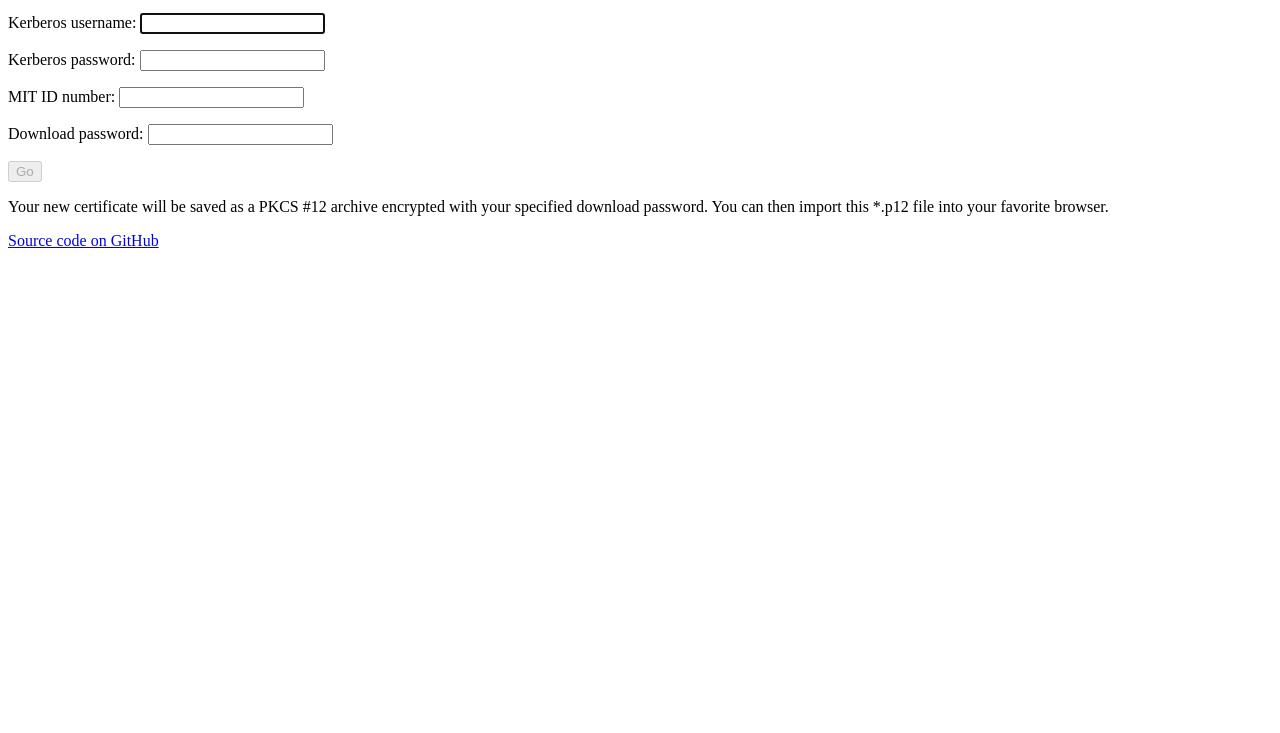
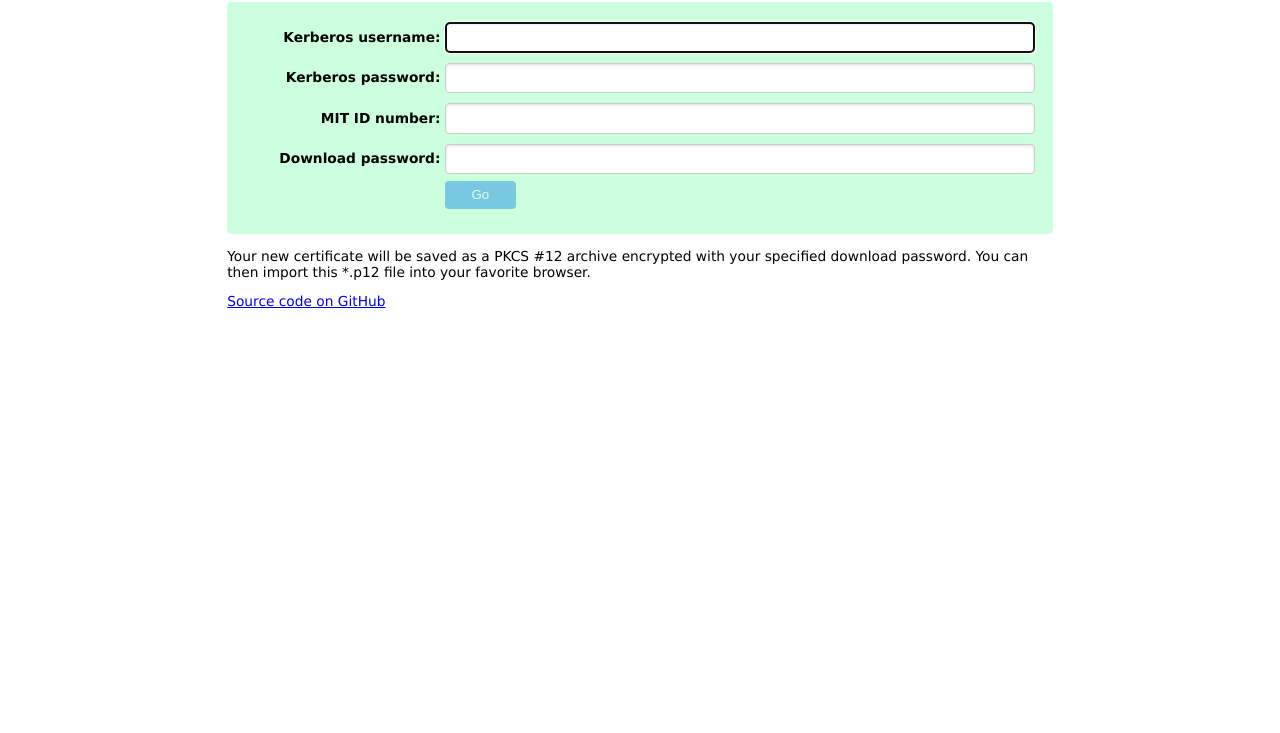
Before and after one commit to sipb/certassist, a website built with webpack: page web/index.html in a window 1280 px wide. Shown: the part 67-800 px from the top of the page. Built offline with nearby package versions, Linux system fonts and the light colour scheme; what node-forge would draw is missing.

Commit message:
Add some styling
Signed-off-by: Anders Kaseorg <andersk@mit.edu>

```diff
--- /dev/null
+++ b/web/certassist.css
@@ -0,0 +1,71 @@
+body {
+    font-family: "Lucida Grande", Arial, sans-serif;
+    font-size: 86%;
+    margin-left: auto;
+    margin-right: auto;
+    max-width: 60em;
+    padding: 0 1.5em;
+}
+
+form {
+    background-color: #ccffdd;
+    border-radius: .3em;
+    padding: 1em;
+}
+
+.control {
+    margin: .25em 0;
+    position: relative;
+}
+
+label {
+    display: inline-block;
+    text-align: right;
+    font-weight: bold;
+    width: 25%;
+    box-sizing: border-box;
+}
+
+input[type="text"],
+input[type="password"] {
+    margin: 0.25em 0;
+    padding: .5em .6em;
+    border: 1px solid #ccc;
+    border-radius: .3em;
+    box-shadow: inset 0 1px 3px #ddd;
+    width: 74%;
+    box-sizing: border-box;
+}
+
+input[type="submit"] {
+    background-color: #0078e7;
+    color: #fff;
+    padding: .5em 2em;
+    border: transparent;
+    border-radius: .3em;
+    cursor: pointer;
+}
+
+input[type="submit"]:disabled {
+    opacity: .4;
+    cursor: not-allowed;
+}
+
+#status:not(:empty) {
+    background-color: #eeffee;
+    padding: .5em .6em;
+    border-radius: .3em;
+}
+
+@media(max-width: 42em) {
+    label {
+        display: block;
+        text-align: left;
+        width: 100%;
+    }
+
+    input[type="text"],
+    input[type="password"] {
+        width: 100%;
+    }
+}
--- a/web/index.html
+++ b/web/index.html
@@ -2,21 +2,38 @@
 <html>
   <head>
     <meta charset="UTF-8" />
+    <link rel="stylesheet" href="certassist.css" />
+    <meta name="viewport" content="width=device-width, initial-scale=1" />
     <title>CertAssist</title>
   </head>
   <body>
     <h1>Get an MIT certificate</h1>
     <form id="form">
-      <p><label>Kerberos username: <input type="text" id="login"></label></p>
-      <p><label>Kerberos password: <input type="password" id="password"></label></p>
-      <p><label>MIT ID number: <input type="text" id="mitid"></label></p>
-      <p><label>Download password: <input type="password" id="downloadpassword"></label></p>
-      <p><input type="submit" id="submit" value="Go" disabled="disabled"></p>
+      <div class="control">
+        <label for="login">Kerberos username:</label>
+        <input type="text" id="login">
+      </div>
+      <div class="control">
+        <label for="password">Kerberos password:</label>
+        <input type="password" id="password">
+      </div>
+      <div class="control">
+        <label for="mitid">MIT ID number:</label>
+        <input type="text" id="mitid"></label>
+      </div>
+      <div class="control">
+        <label for="downloadpassword">Download password:</label>
+        <input type="password" id="downloadpassword">
+      </div>
+      <div class="control">
+        <label></label>
+        <input type="submit" id="submit" value="Go" disabled="disabled">
+      </div>
+      <pre id="status"></pre>
     </form>
     <p>Your new certificate will be saved as a PKCS #12 archive
       encrypted with your specified download password.  You can then
       import this *.p12 file into your favorite browser.</p>
-    <pre id="status"></pre>
     <p><a href="https://github.com/andersk/certassist">Source code on GitHub</a></p>
     <script type="text/javascript" src="certassist.bundle.js"></script>
   </body>
```
